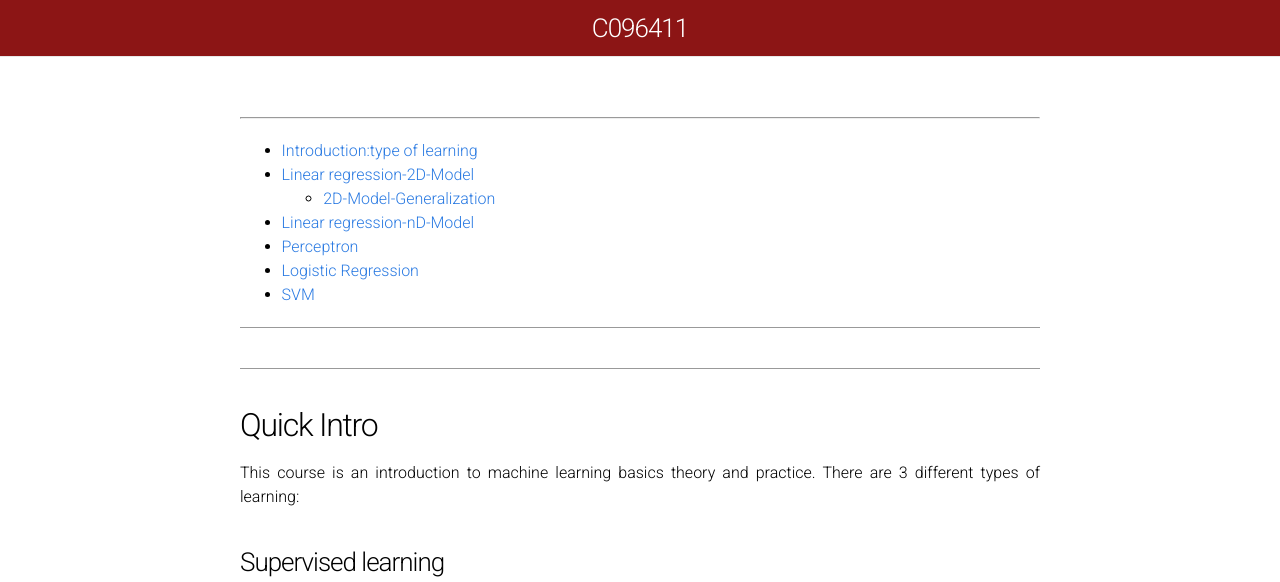
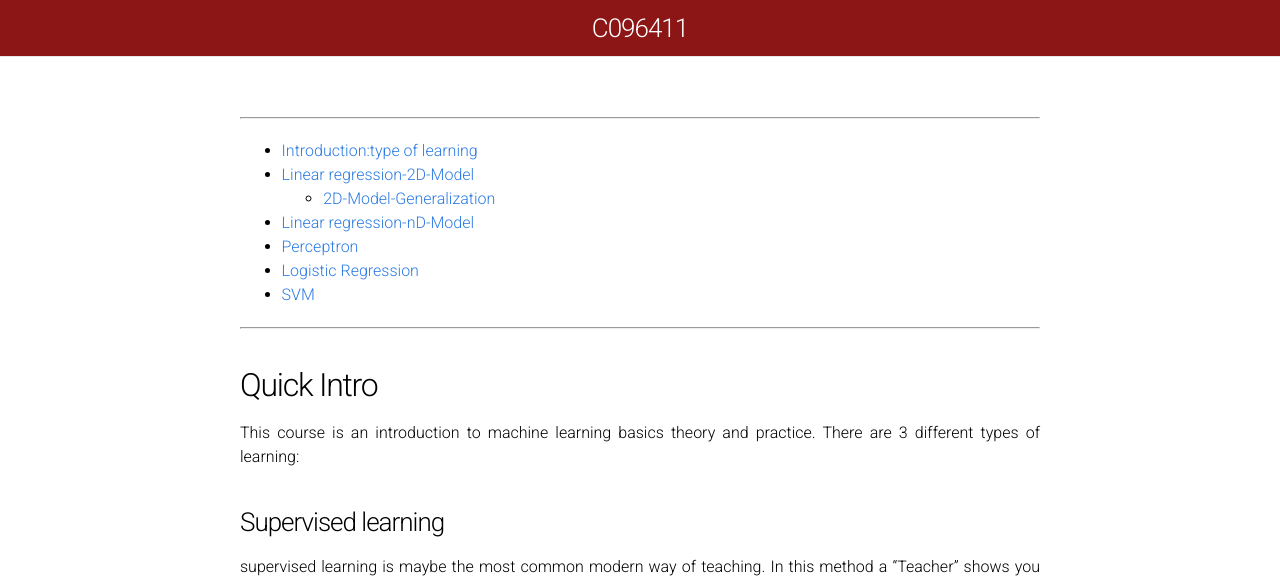
Before and after one commit to TalBl/C096411, a Jekyll site: the page built from Basic_classification.md, in a window 1280 px wide. Shown: the top 582 px of the page. Built offline with Jekyll 4.4.1, drawn with Linux system fonts in a browser that asks for light colours; formulas are drawn with MathJax 3.

Commit message:
Update Basic_classification.md

```diff
--- a/Basic_classification.md
+++ b/Basic_classification.md
@@ -15,8 +15,7 @@
 - [SVM](#SVM)
 
 
-<div class="fighighlight">
-</div>
+<hr />
 
 <a name='intro'></a>
 ## Quick Intro
```
